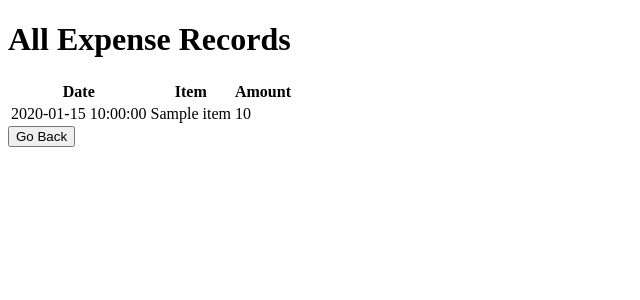
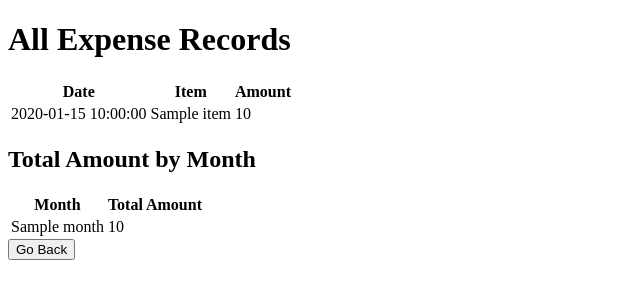
Before and after one commit to vicky-playground/TransactBot, a Flask app: template templates/records.html in a window 1280 px wide. Shown: the top 300 px of the page, without its empty margins (0-640 px from the left). Run offline with Flask 2, Linux system fonts and the light colour scheme; the template is opened without the code that fills it: most values are stand-ins (such as "Sample title", 1, 10 or a date in 2020).

Commit message:
Update records.html

```diff
--- a/templates/records.html
+++ b/templates/records.html
@@ -7,6 +7,7 @@
 <body>
     <h1>All Expense Records</h1>
     <table>
+        <!-- Table for individual expenses -->
         <tr>
             <th>Date</th>
             <th>Item</th>
@@ -20,7 +21,22 @@
         </tr>
         {% endfor %}
     </table>
-    <!-- Go Back Button -->
+
+    <!-- Table for total amount by month -->
+    <h2>Total Amount by Month</h2>
+    <table>
+        <tr>
+            <th>Month</th>
+            <th>Total Amount</th>
+        </tr>
+        {% for total in totals_by_month %}
+        <tr>
+            <td>{{ total['month'] }}</td>
+            <td>{{ total['total'] }}</td>
+        </tr>
+        {% endfor %}
+    </table>
+
     <button onclick="window.location.href='/'">Go Back</button>
 </body>
 </html>
```
